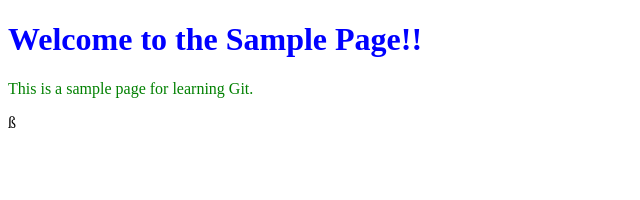
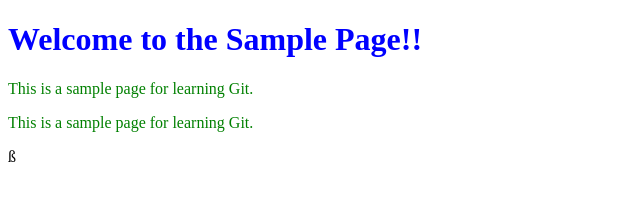
Before and after one commit to GoOkumura/git_lec, a plain HTML site: page index.html in a window 1280 px wide. Shown: the whole page, without its empty margins (0-640 px from the left). Drawn offline with Linux system fonts and the light colour scheme.

Commit message:
anytimeOK

```diff
--- a/index.html
+++ b/index.html
@@ -8,5 +8,6 @@
   <body>
     <h1>Welcome to the Sample Page!!</h1>
     <p>This is a sample page for learning Git.</p>
+    <p>This is a sample page for learning Git.</p>
   </body>
 </html>ß
```
